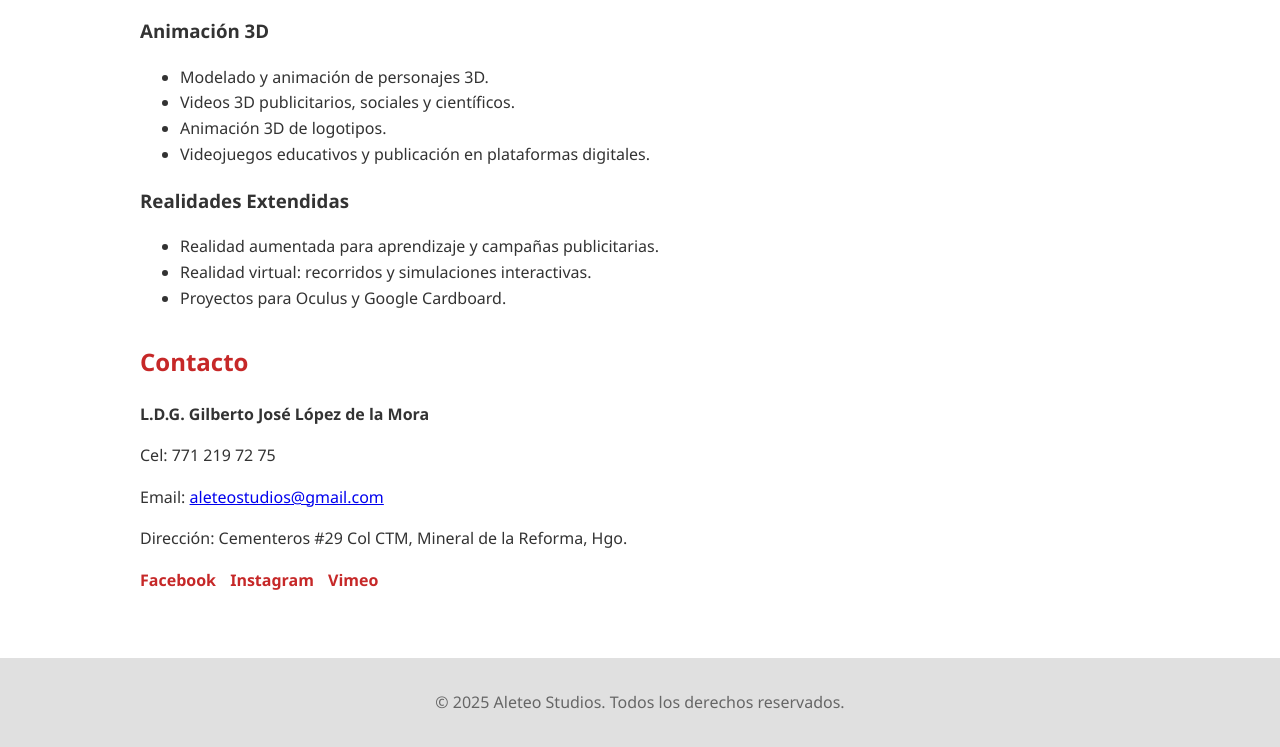
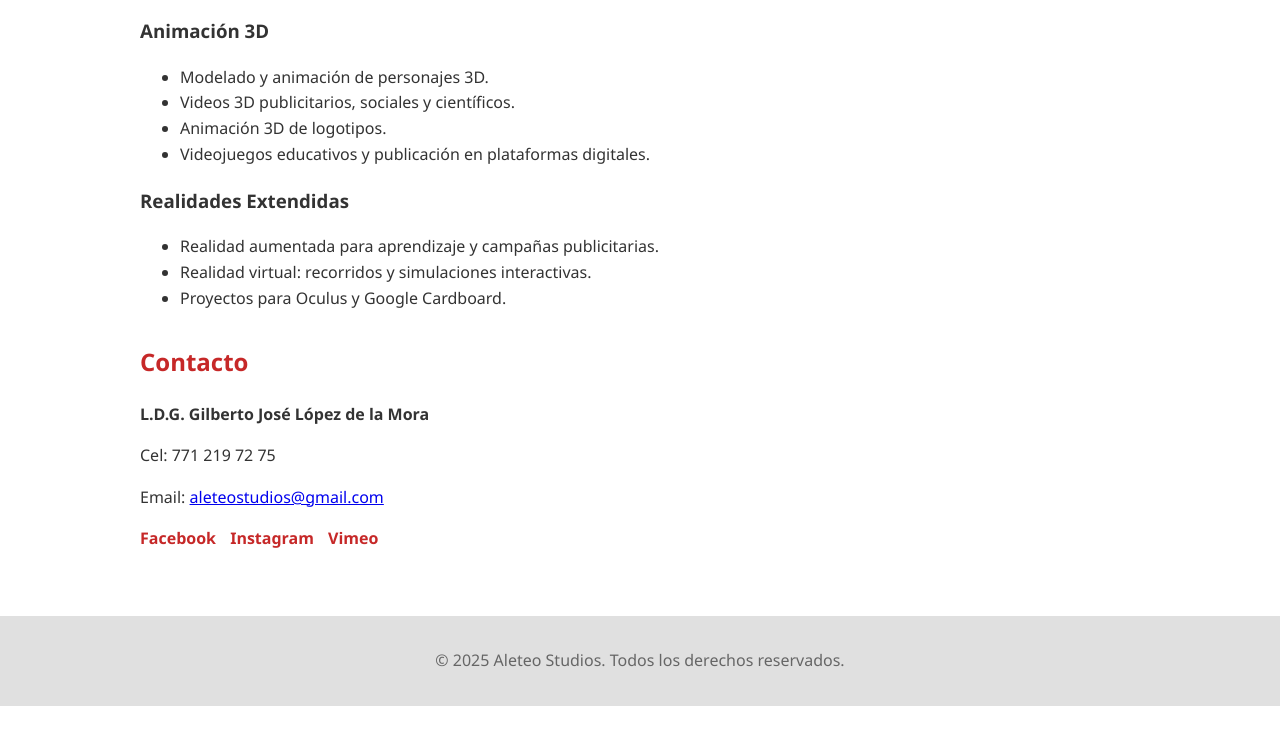
Before and after one commit to AleteoStudios/aleteostudios.github.io, a plain HTML site: page index.html in a window 1280 px wide. Shown: the part 1043-1790 px from the top of the page. After the commit the page ends 1749 px from the top, so only its background shows below. Drawn offline with Linux system fonts and the light colour scheme.

Commit message:
Update index.html

```diff
--- a/index.html
+++ b/index.html
@@ -64,7 +64,7 @@
       <p><strong>L.D.G. Gilberto José López de la Mora</strong></p>
       <p>Cel: 771 219 72 75</p>
       <p>Email: <a href="mailto:aleteostudios@gmail.com">aleteostudios@gmail.com</a></p>
-      <p>Dirección: Cementeros #29 Col CTM, Mineral de la Reforma, Hgo.</p>
+
       <div class="social-links">
         <a href="https://www.facebook.com/profile.php?id=100095733572561" target="_blank">Facebook</a>
         <a href="https://www.instagram.com/aleteostudios/" target="_blank">Instagram</a>
```
